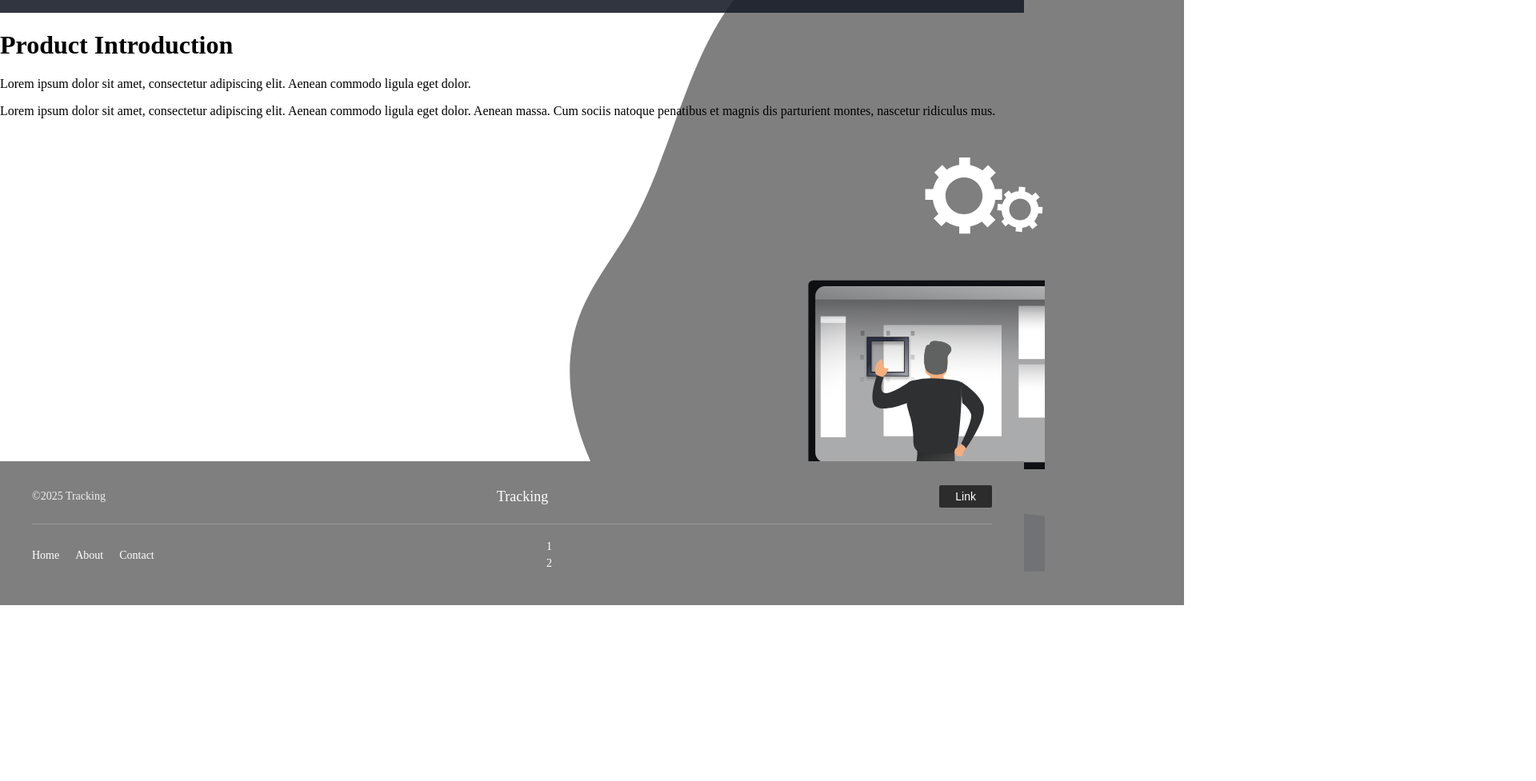
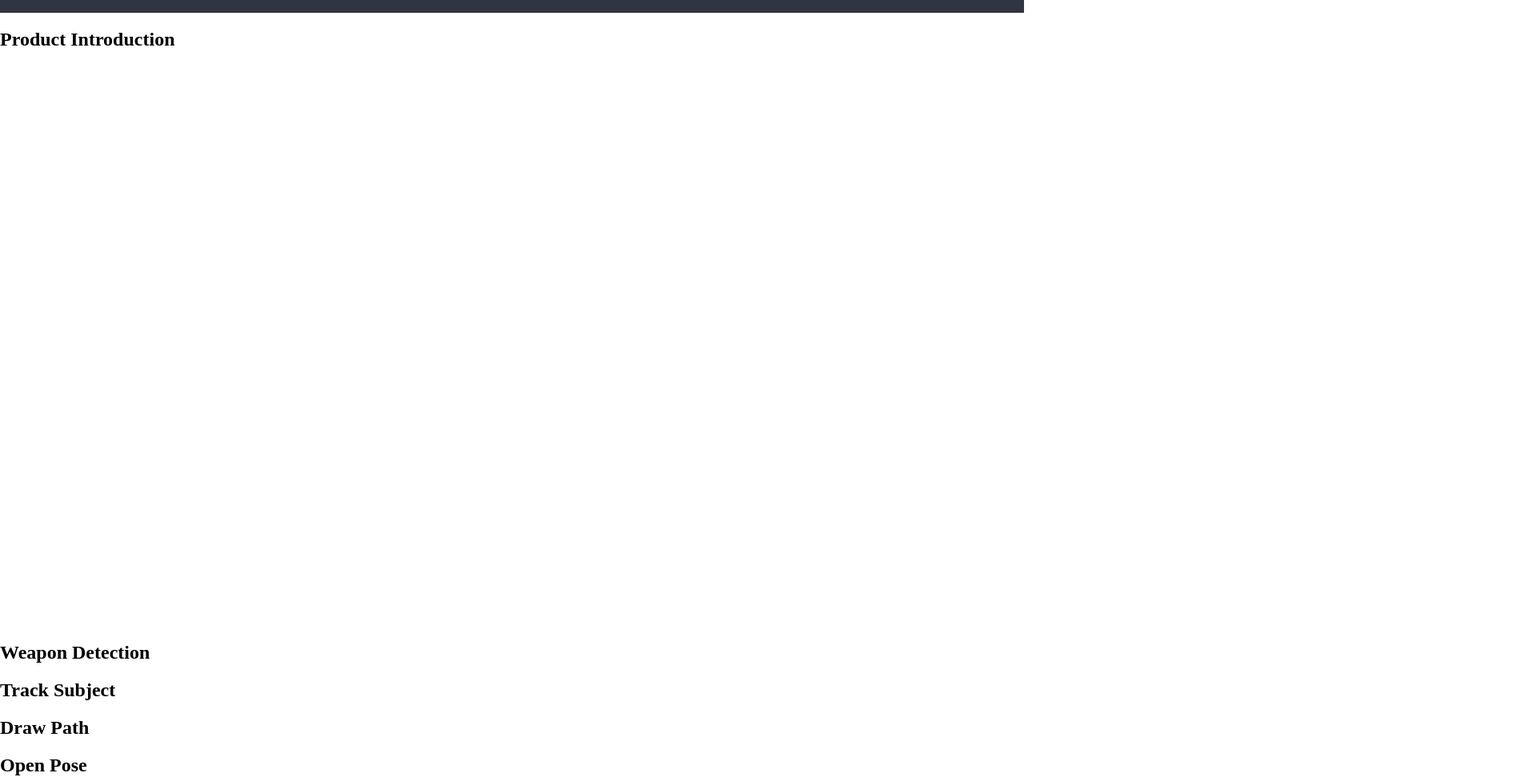
Before and after one commit to PI-Tracking/frontend, a React (Vite) app: page / in a window 1280 px wide. Shown: the part 43-1020 px from the top of the page at 80% size, 1920 px wide, since content can reach past the window. Before the commit the page ends 900 px from the top, so only its background shows below. Built offline with nearby package versions, Linux system fonts and the light colour scheme.

Commit message:
before screwup

```diff
--- a/src/pages/Main/MainPage.css
+++ b/src/pages/Main/MainPage.css
@@ -1,6 +1,15 @@
+/* .page-container {
+  display: flex;
+  flex-direction: column;
+  min-height: 100vh;
+}
+
+.content-wrap {
+  flex-grow: 1;
+}
 
 .bg-svg {
-    background: url('@components/styles/blob.svg') no-repeat right;
+  background: url("@components/styles/blob.svg") no-repeat right;
   background-size: 100%;
   position: absolute;
   top: 0;
@@ -12,7 +21,7 @@
 }
 
 .bg2-svg {
-    background: url('@components/styles/Group.svg') no-repeat left;
+  background: url("@components/styles/Group.svg") no-repeat left;
   background-size: 40%;
   position: absolute;
   top: 100px;
@@ -26,10 +35,13 @@
 }
 
 footer {
-    position: absolute;
-    bottom: 0;
+  position: relative;
   width: 100%;
   height: 140px;
+  background-color: #333;
+  color: white;
+  text-align: center;
+  padding: 20px 0;
 }
 
 section:last-of-type {
@@ -39,3 +51,36 @@
 .test-scroll {
   height: 1000px;
 }
+
+.detect-weapons-section {
+  display: flex;
+  flex-direction: column;
+  align-items: center;
+  justify-content: center;
+  min-height: 100vh;
+}
+
+.detect-weapons-svg {
+  background: url("../components/detectweapons.svg") no-repeat center;
+  background-size: contain;
+  width: 400px;
+  height: 400px;
+} */
+
+html { overflow-y: scroll; }
+body { position: absolute; }
+
+.page-container {
+  display: flex;
+  position: relative;
+  flex-direction: column;
+  min-height: 100vh;
+}
+
+.product-introduction {
+  display: flex;
+  flex-direction: column;
+  align-items: center;
+  justify-content: center;
+  min-height: 100vh;
+}
--- a/src/pages/Main/MainPage.tsx
+++ b/src/pages/Main/MainPage.tsx
@@ -1,39 +1,81 @@
+// import Navbar from "@components/Navbar.tsx";
+// import "./MainPage.css";
+// import Footer from "@components/Footer.tsx";
+
+
+// function MainPage() {
+//   return (
+//     <div className="page-container">
+//       <div className="content-wrap">
+//         <Navbar />
+
+//         <section className="product-introduction">
+//           <div className="bg-svg"></div>
+//           <div className="bg2-svg"></div>
+//           <div className="intro-overlay"></div>
+//           <div className="intro-content">
+//             <h1 className="text-4xl font-bold text-gray-900">Product Introduction</h1>
+//             <p className="mt-4 max-w-2xl text-lg text-gray-700">
+//               Our advanced product offers state-of-the-art solutions for real-time detection and security enhancements.
+//             </p>
+//           </div>
+//         </section>
+
+//         <section className="detect-weapons-section">
+//           <div className="detect-weapons-svg"></div>
+//           <div className="detect-weapons-content">
+//             <h2 className="text-3xl font-semibold">Weapon Detection</h2>
+//             <p className="mt-2 text-lg">Real-time detection of weapons in the scene.</p>
+//           </div>
+//         </section>
+
+//         <section className="security-enhancements-section">
+//           <div className="security-enhancements-svg"></div>
+//           <div className="security-enhancements-content">
+//             <h2 className="text-3xl font-semibold">Security Enhancements</h2>
+//             <p className="mt-2 text-lg">Enhanced security measures to protect against threats.</p>
+//           </div>
+//         </section>
+//       </div>
+
+//       {/* <Footer /> */}
+//     </div>
+//   );
+// }
+
+// export default MainPage;
+
+import Footer from "@components/Footer";
 import Navbar from "@components/Navbar.tsx";
-import "./MainPage.css";
-import Footer from "@components/Footer.tsx";
 
 function MainPage() {
   return (
-    <div className="page-container">
-      <div className="content-wrap">
-        <Navbar />
+    <>
+      <Navbar />
+      <main className="page-container">
+        <section className="product-introduction">
+          <div className="bg-svg"></div>
+          <h1>Product Introduction</h1>
+          <div className="t" style={{width: "100%", height: "700px"}}></div>
 
-        <div className="bg-svg"></div>
-        <div className="bg2-svg"></div>
-
-        <header className="relative bg-white">
-          <div className="absolute top-0 left-0 w-full h-1/2 bg-gray-900"></div>
-          <div className="relative z-10 max-w-6xl mx-auto py-20 px-6 text-white">
-            <h1 className="text-4xl font-bold text-gray-900">Product Introduction</h1>
-            <p className="mt-4 max-w-2xl text-lg text-gray-700">
-              Lorem ipsum dolor sit amet, consectetur adipiscing elit. Aenean commodo ligula eget dolor.
-            </p>
-          </div>
-        </header>
-
-        <section className="max-w-6xl mx-auto p-6 bg-white rounded-lg shadow-lg -mt-10 relative z-10 mb-20">
-          <p className="text-gray-700 text-lg">
-            Lorem ipsum dolor sit amet, consectetur adipiscing elit. Aenean commodo ligula eget dolor.
-            Aenean massa. Cum sociis natoque penatibus et magnis dis parturient montes, nascetur ridiculus mus.
-          </p>
         </section>
-
-        {/* Add more sections here if needed */}
-
-      </div>
-
-      <Footer />
-    </div>
+        <section className="detect-weapons-section">
+          <h1>Weapon Detection</h1>
+        </section>
+        <section className="track-subject">
+          <h1>Track Subject</h1>
+        </section>
+        <section className="draw-path">
+          <h1>Draw Path</h1>
+        </section>
+        <section className="open-pose">
+          <h1>Open Pose</h1>
+        </section>
+        <section className="symbol-asthetics">
+        </section>
+      </main>
+      {/* <Footer /> */}
+    </>
   );
 }
 
```
Also changed, not shown: src/pages/Main/components/detectweapons.svg (added). Lines whose indentation alone changed are shown as unchanged.
